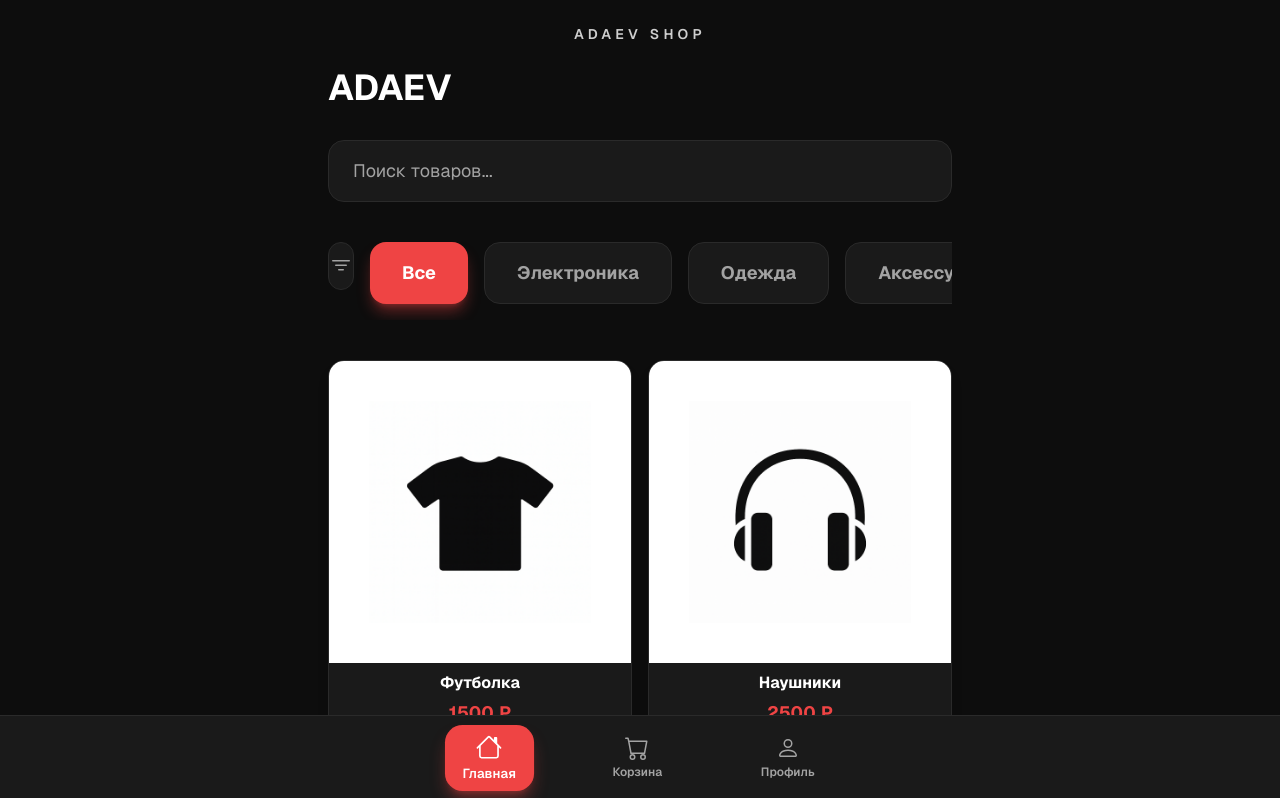
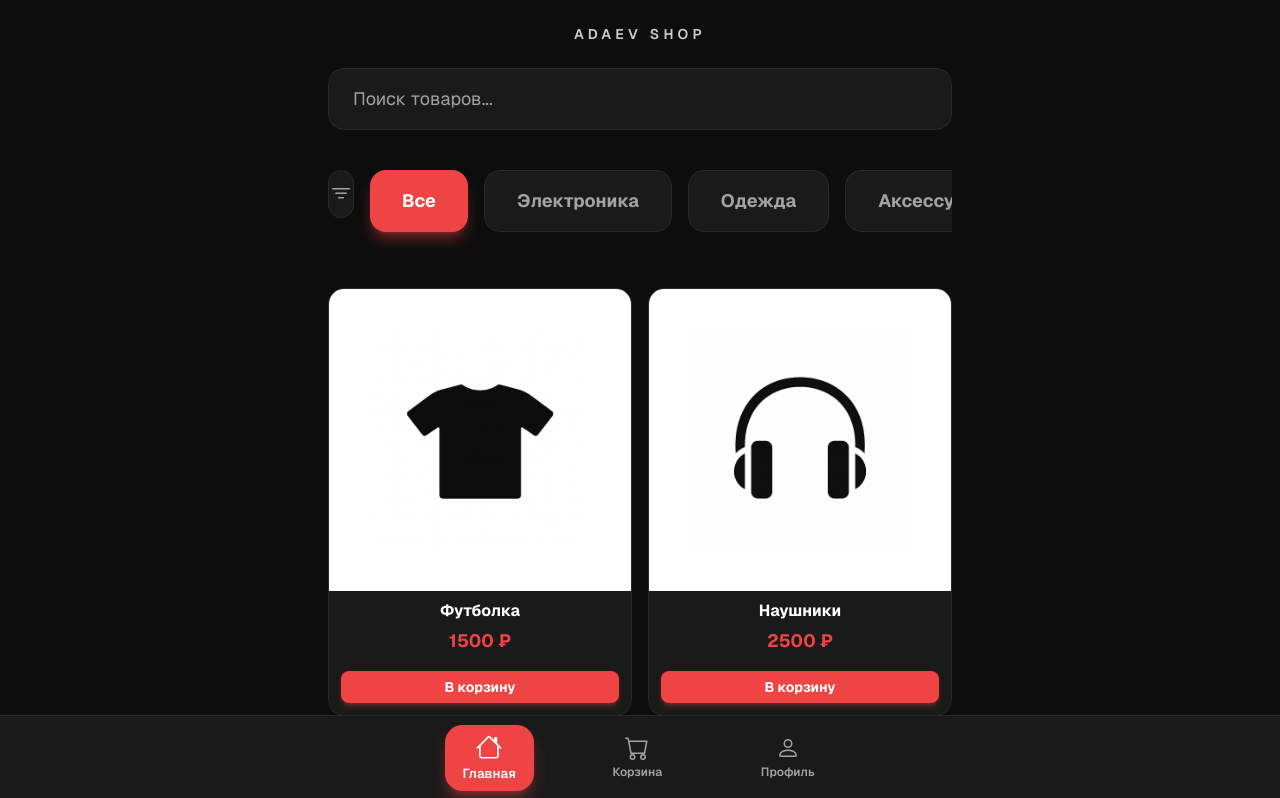
Before and after one commit to denis90-ctrl/bot2v, a React (Create React App) app: page / in a window 1280 px wide. Shown: the top 798 px of the page. Built offline with nearby package versions, Linux system fonts and the light colour scheme.

Commit message:
Remove ADAEV heading above search

```diff
--- a/src/App.js
+++ b/src/App.js
@@ -214,7 +214,6 @@ function CatalogPage({ onPageChange }) {
           <div className="text-center text-sm font-semibold tracking-[0.3em] text-white/80 mb-6">
             ADAEV SHOP
           </div>
-          <h1 className="text-4xl font-bold mb-8 font-['Geist']">ADAEV</h1>
 
           {/* Search */}
           <div className="mb-8">
```
